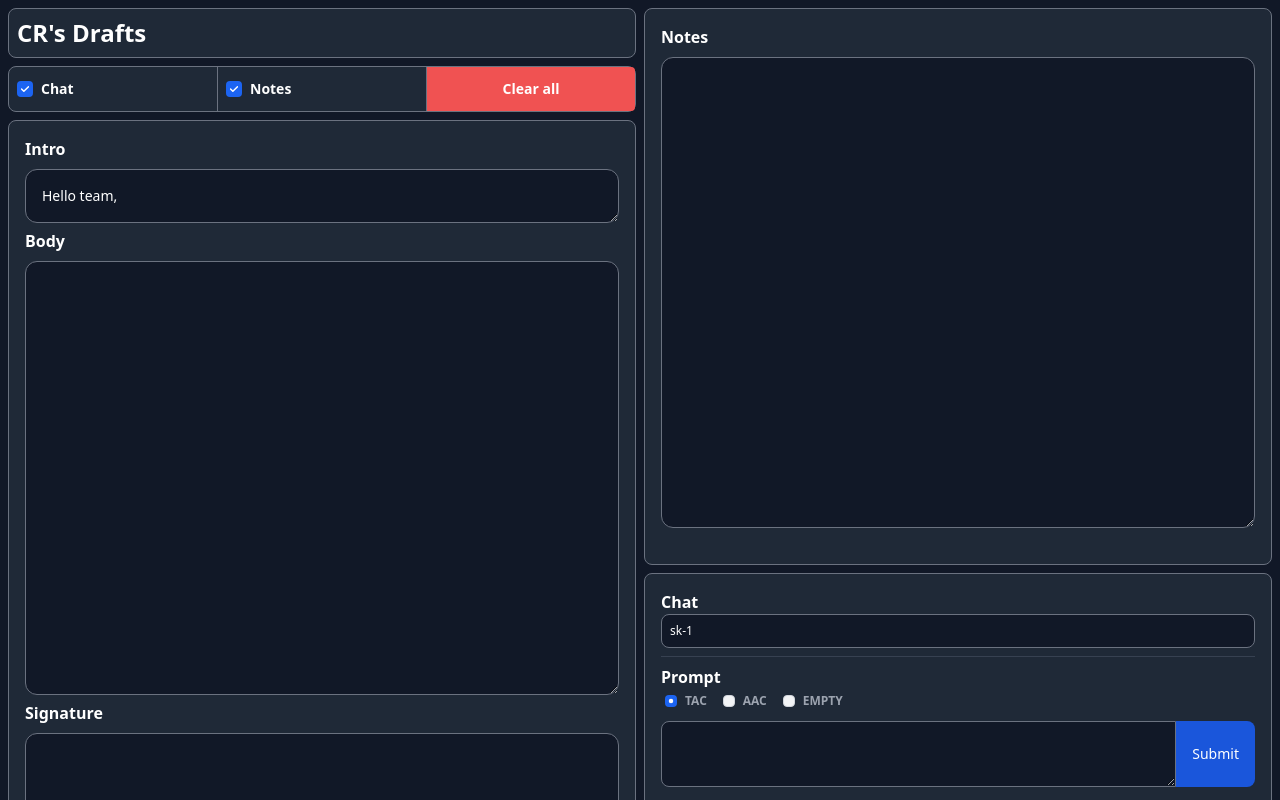
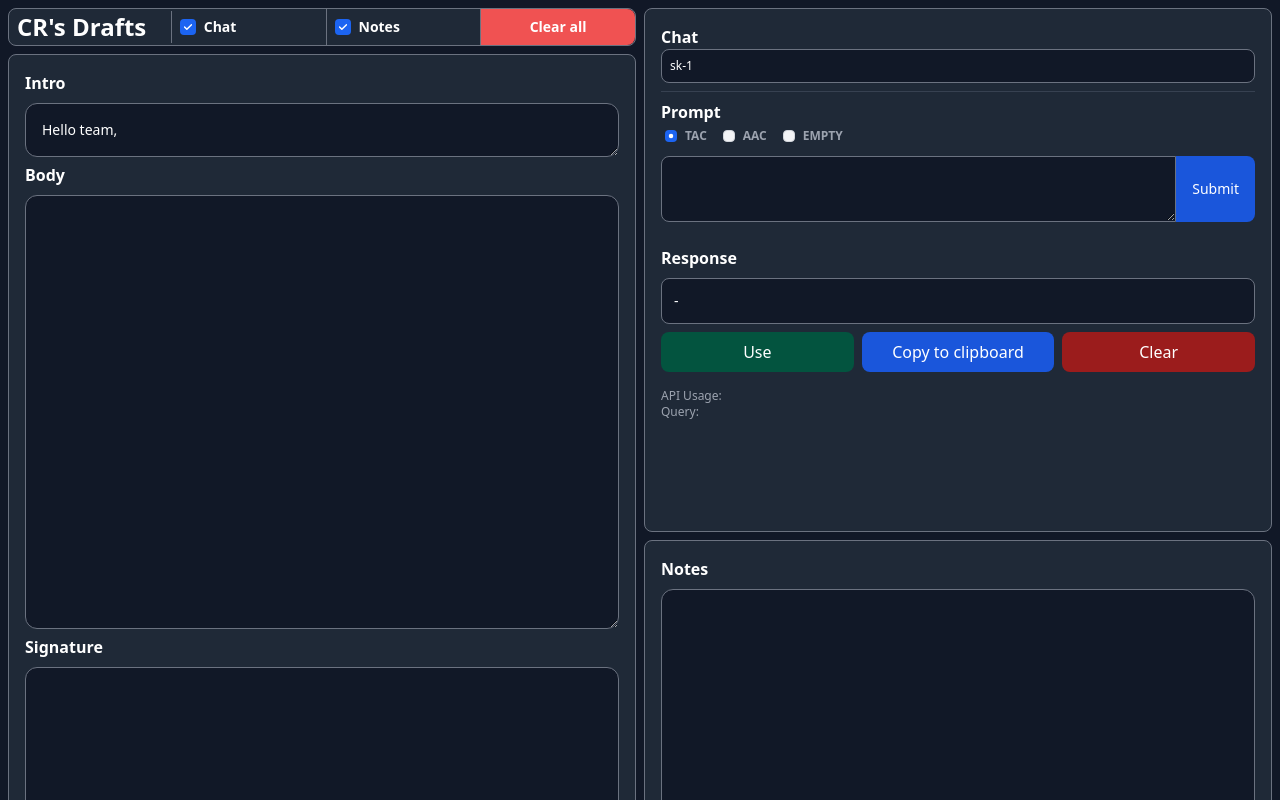
Before and after one commit to SanchezPepe/canner-drafts, a Nuxt app: page /1 in a window 1280 px wide. Shown: the top 800 px of the page. Built offline with nearby package versions, Linux system fonts and the light colour scheme.

Commit message:
reordered components

```diff
--- a/pages/[token].vue
+++ b/pages/[token].vue
@@ -3,21 +3,19 @@
     <!-- Left panel -->
     <div>
       <!-- Logo -->
-      <p
-        class="bg-gray-800 self-center text-white text-2xl font-semibold whitespace-nowrap mb-2 rounded-lg p-2 border-gray-500 border"
+      <div
+        class="flex w-full mb-2 bg-gray-800 text-white text-2xl font-semibold whitespace-nowrap rounded-lg border-gray-500 border"
       >
-        CR's Drafts
-      </p>
+        <p class="flex-1 ml-2 w-1/4 self-center border-r border-gray-500">
+          CR's Drafts
+        </p>
 
-      <div
-        class="flex bg-gray-800 border-gray-500 items-center mb-2 w-full text-sm font-medium text-white border rounded-lg sm:flex"
-      >
         <div
-          class="flex-1 w-1/3 border-r border-gray-500"
+          class="flex-1 w-1/4 border-r border-gray-500"
           v-for="checkbox in checkboxes"
         >
           <label
-            class="flex items-center py-3 ml-2 text-sm text-white font-semibold"
+            class="flex items-center py-2 ml-2 text-sm text-white font-semibold"
           >
             <input
               type="checkbox"
@@ -30,12 +28,13 @@
         </div>
         <button
           @click="clearAll"
-          class="flex-1 w-1/3 rounded-r py-3 text-sm text-white font-semibold bg-red-500"
+          class="flex-1 w-1/4 grow rounded-r-lg text-sm text-white font-semibold bg-red-500"
         >
           Clear all
         </button>
       </div>
 
+      <!-- Drafter -->
       <div
         class="border border-gray-500 rounded-lg bg-gray-800 text-white p-4"
         :key="refresh"
@@ -69,20 +68,6 @@
 
     <!-- Right panel -->
     <div class="flex flex-col space-y-2">
-      <!-- Case notes -->
-      <div
-        v-if="checkboxes[1].checked"
-        class="border flex-1 h-1/2 border-gray-500 rounded-lg bg-gray-800 text-white p-4"
-      >
-        <TextArea
-          :key="refresh"
-          :label="notes.label"
-          :rows="notes.rows"
-          :text="notes.text"
-          @emitData="(data) => (notes.text = data)"
-        ></TextArea>
-      </div>
-
       <!-- Chat -->
       <div
         v-if="checkboxes[0].checked"
@@ -190,6 +175,20 @@
             <li>{{ index }} - {{ value }}</li>
           </ul>
         </div>
+      </div>
+
+      <!-- Case notes -->
+      <div
+        v-if="checkboxes[1].checked"
+        class="border flex-1 h-1/2 border-gray-500 rounded-lg bg-gray-800 text-white p-4"
+      >
+        <TextArea
+          :key="refresh"
+          :label="notes.label"
+          :rows="notes.rows"
+          :text="notes.text"
+          @emitData="(data) => (notes.text = data)"
+        ></TextArea>
       </div>
     </div>
   </div>
```
